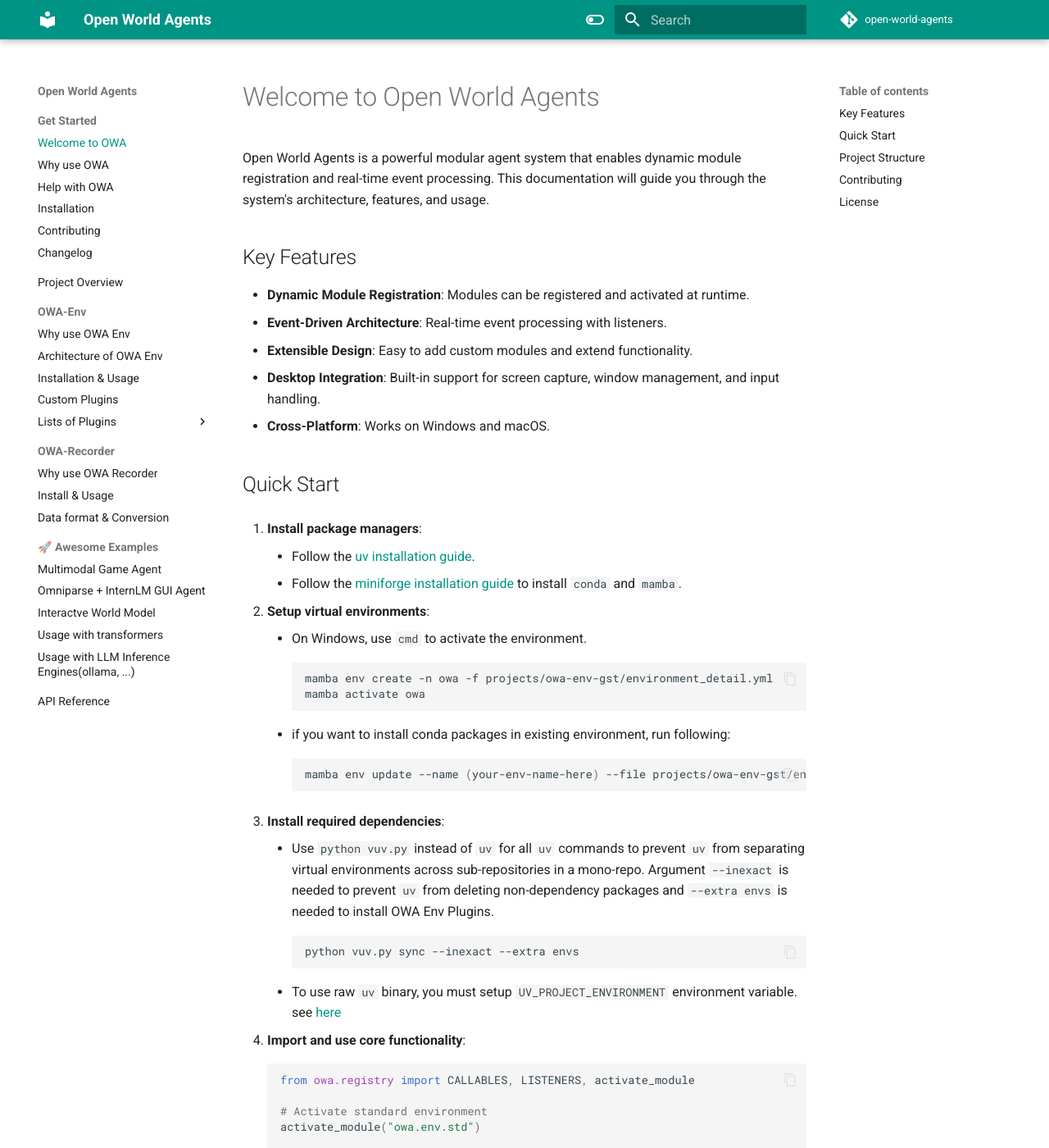
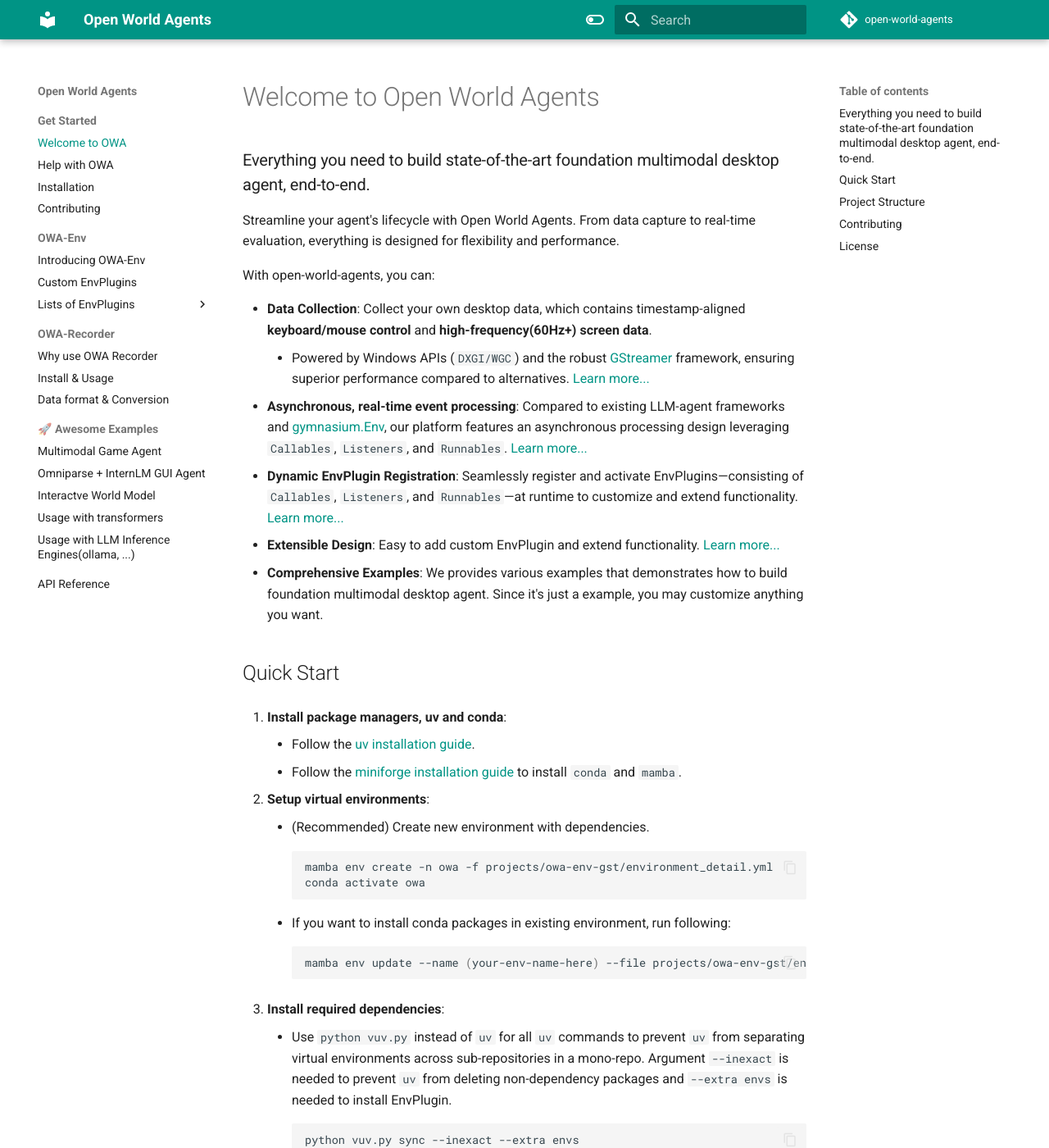
Before and after one commit to open-world-agents/open-world-agents, an MkDocs documentation site: the page built from docs/index.md, in a window 1280 px wide and 1400 px high. Shown: the whole window at 82% size. Built offline with MkDocs 1.6.1 and Material for MkDocs 9.7.7, drawn with Linux system fonts in a browser that asks for light colours; comment, search, counter and statistics services are not loaded; some of the changed text lies outside the part shown.

````diff
--- a/docs/index.md
+++ b/docs/index.md
@@ -1,34 +1,38 @@
 # Welcome to Open World Agents
 
-Open World Agents is a powerful modular agent system that enables dynamic module registration and real-time event processing. This documentation will guide you through the system's architecture, features, and usage.
+### Everything you need to build state-of-the-art foundation multimodal desktop agent, end-to-end.
 
-## Key Features
+Streamline your agent's lifecycle with Open World Agents. From data capture to real-time evaluation, everything is designed for flexibility and performance.
 
-- **Dynamic Module Registration**: Modules can be registered and activated at runtime.
-- **Event-Driven Architecture**: Real-time event processing with listeners.
-- **Extensible Design**: Easy to add custom modules and extend functionality.
-- **Desktop Integration**: Built-in support for screen capture, window management, and input handling.
-- **Cross-Platform**: Works on Windows and macOS.
+With open-world-agents, you can:
+
+- **Data Collection**: Collect your own desktop data, which contains timestamp-aligned **keyboard/mouse control** and **high-frequency(60Hz+) screen data**.
+    - Powered by Windows APIs (`DXGI/WGC`) and the robust [GStreamer](https://gstreamer.freedesktop.org/) framework, ensuring superior performance compared to alternatives. [Learn more...](recorder/why.md)
+- **Asynchronous, real-time event processing**: Compared to existing LLM-agent frameworks and [gymnasium.Env](https://gymnasium.farama.org/api/env/), our platform features an asynchronous processing design leveraging `Callables`, `Listeners`, and `Runnables`. [Learn more...](env/architecture.md)
+- **Dynamic EnvPlugin Registration**: Seamlessly register and activate EnvPlugins—consisting of `Callables`, `Listeners`, and `Runnables`—at runtime to customize and extend functionality. [Learn more...](env/install_and_usage.md)
+- **Extensible Design**: Easy to add custom EnvPlugin and extend functionality. [Learn more...](env/custom_plugins.md)
+- **Comprehensive Examples**: We provides various examples that demonstrates how to build foundation multimodal desktop agent. Since it's just a example, you may customize anything you want.
+<!-- - **Cross-Platform**: Works on Windows and macOS. -->
 
 ## Quick Start
 
-1. **Install package managers**:
+1. **Install package managers, uv and conda**:
     - Follow the [uv installation guide](https://docs.astral.sh/uv/getting-started/installation/).
     - Follow the [miniforge installation guide](https://github.com/conda-forge/miniforge?tab=readme-ov-file#install) to install `conda` and `mamba`.
 
 2. **Setup virtual environments**:
-    - On Windows, use `cmd` to activate the environment.
+    - (Recommended) Create new environment with dependencies.
     ```sh
     mamba env create -n owa -f projects/owa-env-gst/environment_detail.yml
-    mamba activate owa
+    conda activate owa
     ```
-    - if you want to install conda packages in existing environment, run following:
+    - If you want to install conda packages in existing environment, run following:
     ```sh
     mamba env update --name (your-env-name-here) --file projects/owa-env-gst/environment_detail.yml
     ```
 
 3. **Install required dependencies**:
-    - Use `python vuv.py` instead of `uv` for all `uv` commands to prevent `uv` from separating virtual environments across sub-repositories in a mono-repo. Argument `--inexact` is needed to prevent `uv` from deleting non-dependency packages and `--extra envs` is needed to install OWA Env Plugins.
+    - Use `python vuv.py` instead of `uv` for all `uv` commands to prevent `uv` from separating virtual environments across sub-repositories in a mono-repo. Argument `--inexact` is needed to prevent `uv` from deleting non-dependency packages and `--extra envs` is needed to install EnvPlugin.
     ```sh
     python vuv.py sync --inexact --extra envs
     ```
@@ -36,14 +40,31 @@ Open World Agents is a powerful modular agent system that enables dynamic module
 
 4. **Import and use core functionality**:
     ```python
+    import time
+
     from owa.registry import CALLABLES, LISTENERS, activate_module
 
-    # Activate standard environment
+    # Activate the standard environment module
     activate_module("owa.env.std")
 
-    # Use registered functions
-    time_ns = CALLABLES["clock.time_ns"]()
-    print(f"Current time in nanoseconds: {time_ns}")
+    def callback():
+        # Get current time in nanoseconds
+        time_ns = CALLABLES["clock.time_ns"]()
+        print(f"Current time in nanoseconds: {time_ns}")
+
+    # Create a listener for clock/tick event
+    tick = LISTENERS["clock/tick"](callback)
+
+    # Set listener to trigger every 1 second
+    tick.configure(interval=1)
+    # Start the listener
+    tick.start()
+
+    # Allow the listener to run for 2 seconds
+    time.sleep(2)
+
+    # Stop the listener and wait for it to finish
+    tick.stop(), tick.join()
     ```
 
 ## Project Structure
--- a/mkdocs.yml
+++ b/mkdocs.yml
@@ -66,22 +66,19 @@ markdown_extensions:
 nav:
   - Get Started:
     - Welcome to OWA: index.md
-    - Why use OWA: why.md
-    # 전체 독스에서 자신이 필요한 정보를 찾는 방법 & 컨택 방법 써놓기
-    # 초기에는, 이 레포를 시험삼아 써보는 연구자들 타겟으로 공개하고,
-    # 저와 윤성님에게 편하게 DM하라고 메시지를 적어둡니다
+    # - Why use OWA: why.md
     - Help with OWA: help_with_owa.md
     - Installation: install.md
     - Contributing: contributing.md
-    - Changelog: changelog.md # Later
-  - Project Overview: project_overview.md
+    # - Changelog: changelog.md # Later
   - OWA-Env:
-    - Why use OWA Env: env/why.md
-    - Architecture of OWA Env: env/architecture.md
-    - Installation & Usage: env/install_and_usage.md
+    - Introducing OWA-Env: env/index.md
+    # - Why use OWA Env: env/why.md
+    # - Architecture of OWA Env: env/architecture.md
+    # - Installation & Usage: env/install_and_usage.md
     # owa-env-examples 참고하라고 써둘 예정
-    - Custom Plugins: env/custom_plugins.md
-    - Lists of Plugins:
+    - Custom EnvPlugins: env/custom_plugins.md
+    - Lists of EnvPlugins:
       - Standard Environment: env/plugins/std.md
       - Desktop Environment: env/plugins/desktop_env.md
       - Gstreamer Environment: env/plugins/gstreamer_env.md
````
Also changed, not shown: docs/contributing.md (added, +31 -0 lines), docs/help_with_owa.md (added, +32 -0 lines), 3 other files.
